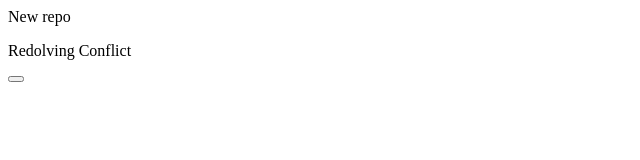
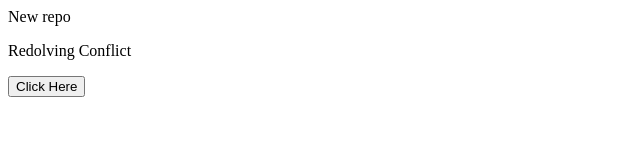
Before and after one commit to samarjitsutradhar36246-dev/localRepo, a plain HTML site: page index.html in a window 1280 px wide. Shown: the whole page, without its empty margins (0-640 px from the left). Drawn offline with Linux system fonts and the light colour scheme.

Commit message:
Added a button

```diff
--- a/index.html
+++ b/index.html
@@ -1,3 +1,3 @@
 <p>New repo</p>
 <p>Redolving Conflict</p>
-<button></button>
+<button>Click Here</button>
```
